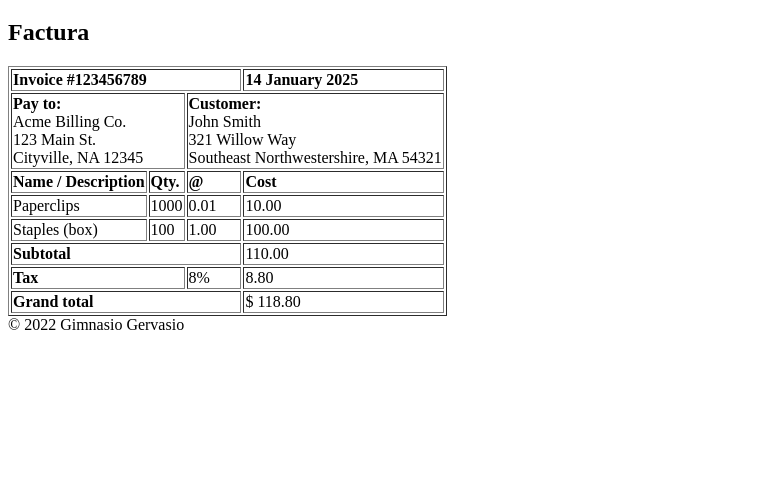
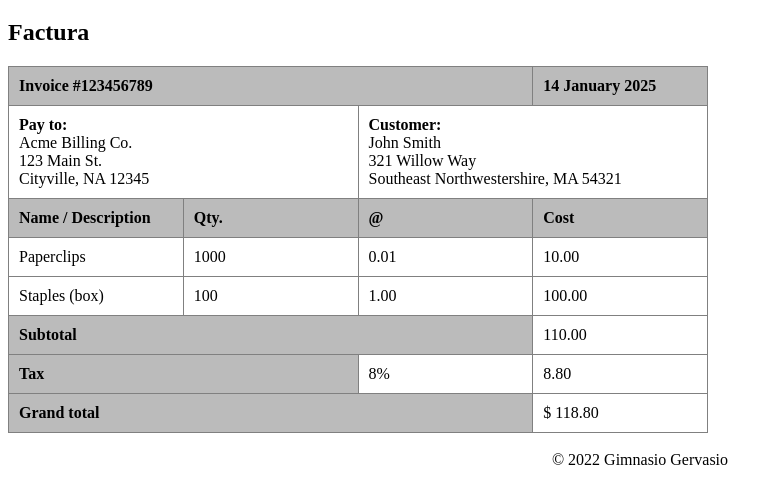
Before and after one commit to xavi-mat/boot004-table-media, a plain HTML site: page index.html in a window 1280 px wide. Shown: the part 93-596 px from the top of the page, without its empty margins (0-783 px from the left). Drawn offline with Linux system fonts and the light colour scheme.

Commit message:
facturas y gatos

```diff
--- a/index.html
+++ b/index.html
@@ -10,66 +10,66 @@
     <nav>
         <table>
             <tr>
-                <td><a href="#">Inicio</a> | </td>
-                <td><a href="#factura">Factura</a> | </td>
+                <td><a href="index.html">Inicio</a> | </td>
+                <td><a href="index.html#factura">Factura</a> | </td>
                 <td><a href="gatitos.html">Gatitos</a></td>
             </tr>
         </table>
     </nav>
     <h1 id="inicio">Gimnasio Gervasio</h1>
     <h2 id="factura">Factura</h2>
-    <table border="1">
-        <tr>
-            <td colspan="3"><b>Invoice #123456789</b></td>
+    <table border="1" style="border-collapse:collapse" width="700" cellpadding="10">
+        <tr style="background:#bbb">
+            <td colspan="3" width="75%"><b>Invoice #123456789</b></td>
             <td><b>14 January 2025</b></td>
         </tr>
         <tr>
-            <td colspan="2">
+            <td colspan="2" width="50%">
                 <strong>Pay to:</strong><br>
                 Acme Billing Co.<br>
                 123 Main St.<br>
                 Cityville, NA 12345
             </td>
-            <td colspan="2">
+            <td colspan="2" width="50%">
                 <strong>Customer:</strong><br>
                 John Smith<br>
                 321 Willow Way<br>
                 Southeast Northwestershire, MA 54321
             </td>
         </tr>
-        <tr>
-            <td><b>Name / Description</b></td>
-            <td><b>Qty.</b></td>
-            <td><b>@</b></td>
-            <td><b>Cost</b></td>
+        <tr style="background:#bbb">
+            <td width="25%"><b>Name / Description</b></td>
+            <td width="25%"><b>Qty.</b></td>
+            <td width="25%"><b>@</b></td>
+            <td width="25%"><b>Cost</b></td>
         </tr>
         <tr>
-            <td>Paperclips</td>
-            <td>1000</td>
-            <td>0.01</td>
-            <td>10.00</td>
+            <td width="25%">Paperclips</td>
+            <td width="25%">1000</td>
+            <td width="25%">0.01</td>
+            <td width="25%">10.00</td>
         </tr>
         <tr>
-            <td>Staples (box)</td>
-            <td>100</td>
-            <td>1.00</td>
-            <td>100.00</td>
+            <td width="25%">Staples (box)</td>
+            <td width="25%">100</td>
+            <td width="25%">1.00</td>
+            <td width="25%">100.00</td>
         </tr>
         <tr>
-            <td colspan="3"><b>Subtotal</b></td>
-            <td>110.00</td>
+            <td colspan="3" width="75%" style="background:#bbb"><b>Subtotal</b></td>
+            <td width="25%">110.00</td>
         </tr>
         <tr>
-            <td colspan="2"><b>Tax</b></td>
-            <td>8%</td>
-            <td>8.80</td>
+            <td colspan="2" width="20%" style="background:#bbb"><b>Tax</b></td>
+            <td width="25%">8%</td>
+            <td width="25%">8.80</td>
         </tr>
         <tr>
-            <td colspan="3"><b>Grand total</b></td>
-            <td>$ 118.80</td>
+            <td colspan="3" width="75%" style="background:#bbb"><b>Grand total</b></td>
+            <td width="25%">$ 118.80</td>
         </tr>
     </table>
 
-    <footer>&copy; 2022 Gimnasio Gervasio</footer>
+    <footer><br><center>&copy; 2022 Gimnasio Gervasio</center></footer>
 </body>
 </html>
```
Also changed, not shown: gatitos.html (+12 -12 lines).
